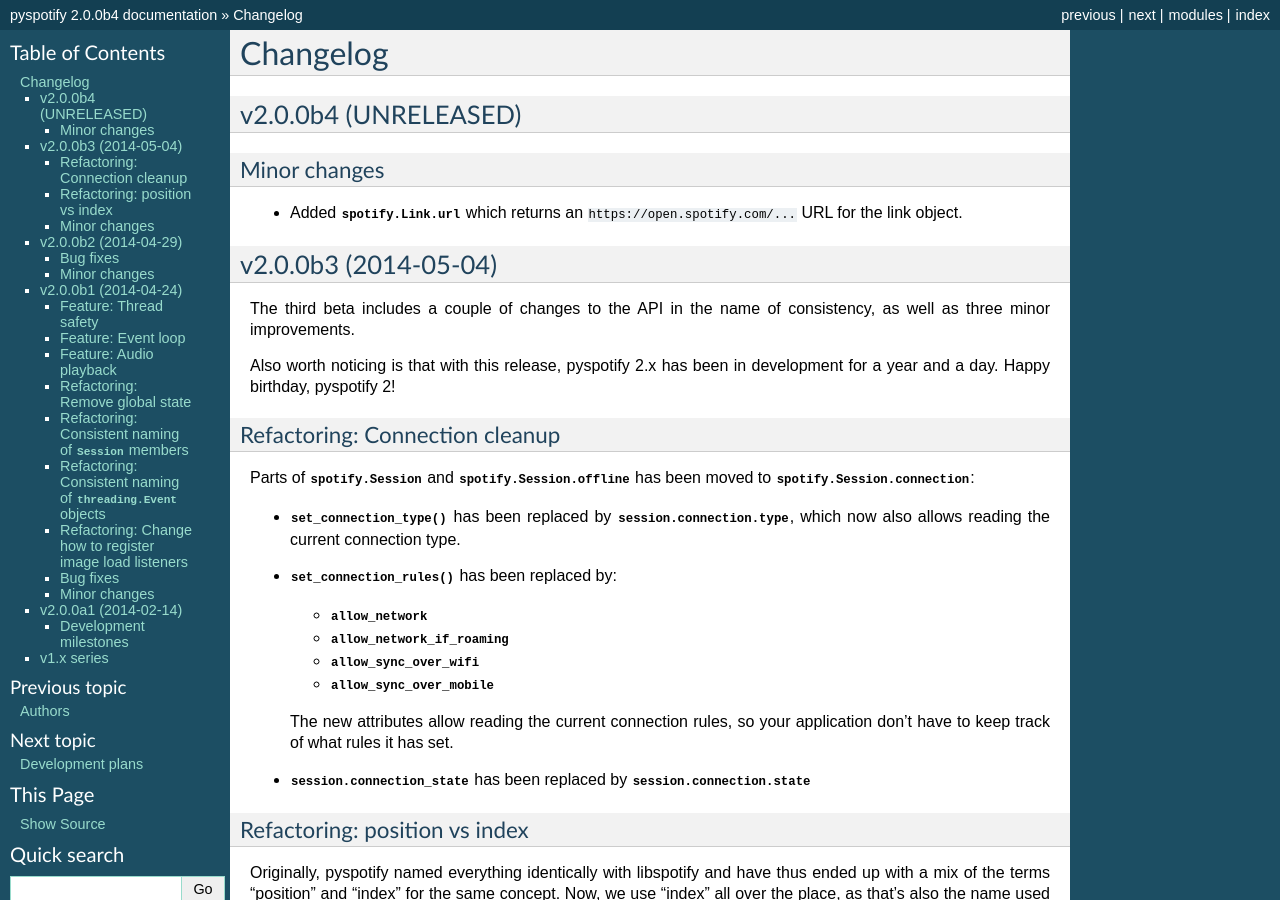
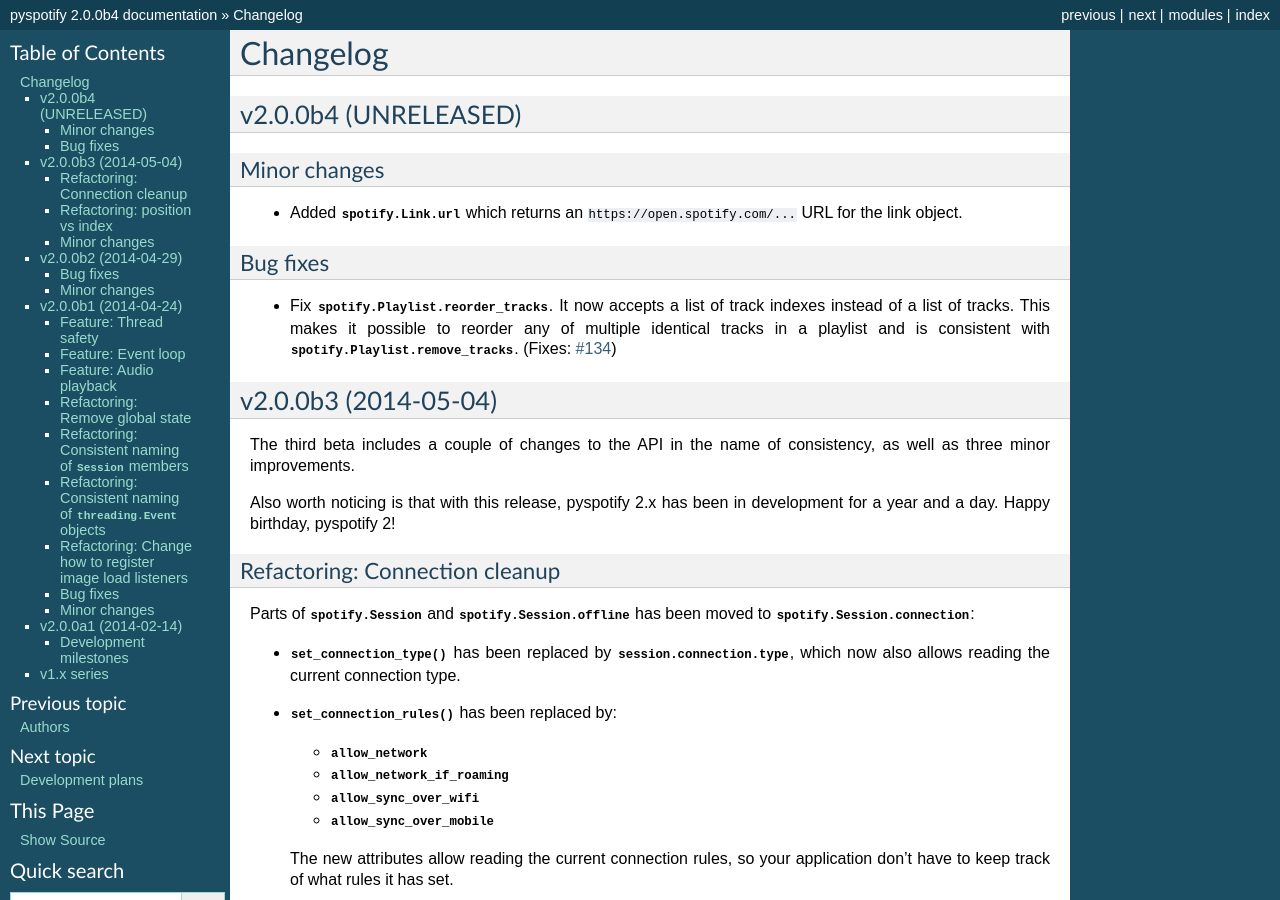
Before and after one commit to jodal/pyspotify, a Sphinx documentation site: the page built from docs/changelog.rst, in a window 1280 px wide and 900 px high. Built offline with Sphinx 7.4.7, drawn with Linux system fonts in a browser that asks for light colours; pages that are not in the unit, such as notebooks, are missing from menus.

Commit message:
playlist: Change reorder_tracks() to use track positions.
Fixes #134

```diff
--- a/docs/changelog.rst
+++ b/docs/changelog.rst
@@ -11,6 +11,13 @@
 - Added :attr:`spotify.Link.url` which returns an
   ``https://open.spotify.com/...`` URL for the link object.
 
+Bug fixes
+---------
+
+- Fix :class:`spotify.Playlist.reorder_tracks`. It now accepts a list of
+  track indexes instead of a list of tracks. This makes it possible to
+  reorder any of multiple identical tracks in a playlist and is consistent with
+  :class:`spotify.Playlist.remove_tracks`. (Fixes: :issue:`134`)
 
 
 v2.0.0b3 (2014-05-04)
```
Also changed, not shown: 2 other files.
